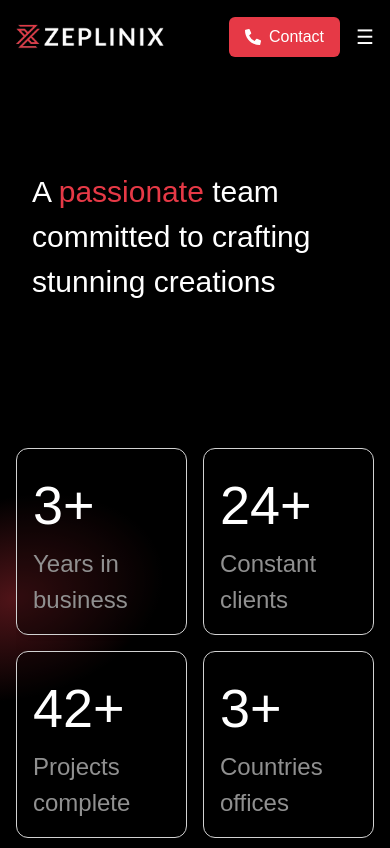
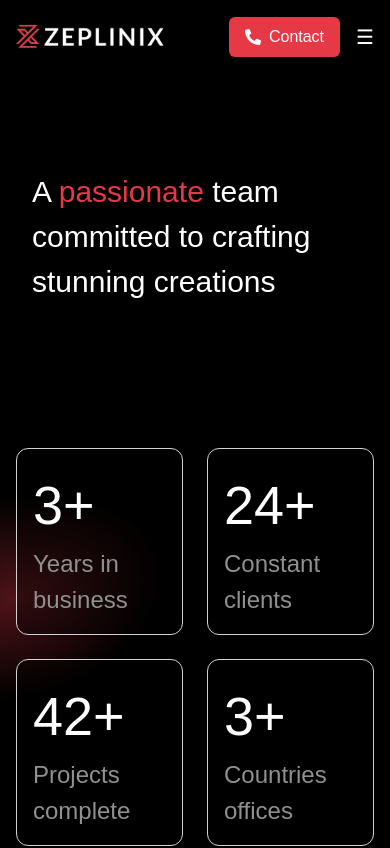
Before and after one commit to abhudi/zeplinix-nextt, a Next.js app: page /about in a window 390 px wide. Shown: the top 848 px of the page. Built offline with nearby package versions, Linux system fonts and the light colour scheme; grey boxes are pictures that could not be loaded.

Commit message:
box done

```diff
--- a/app/components/aboutBoxComp.tsx
+++ b/app/components/aboutBoxComp.tsx
@@ -40,7 +40,7 @@
         {/* Animated Box Container */}
         <div className="lg:hidden flex flex-col gap-6 w-full md:w-[424px] lg:w-[1024px] lg:h-[510px] overflow-hidden md:animate-scroll mb-10">
           {/* Left Side - Static Boxes for Small Screens */}
-          <div className="grid grid-cols-2 gap-4 md:flex md:flex-col">
+          <div className="grid grid-cols-2 gap-6 md:flex md:flex-col">
             <AboutBox title={data[0].title} value={data[0].value} />
             <AboutBox title={data[2].title} value={data[2].value} />
             <AboutBox title={data[1].title} value={data[1].value} />
```
